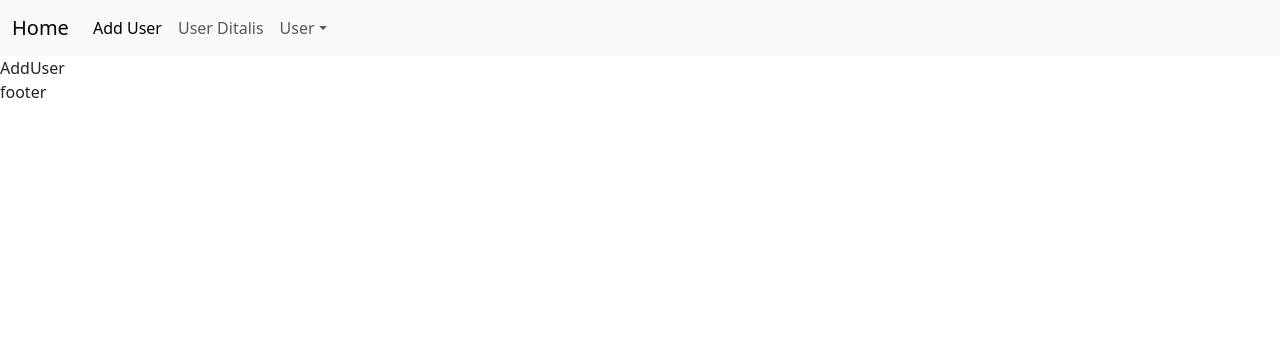
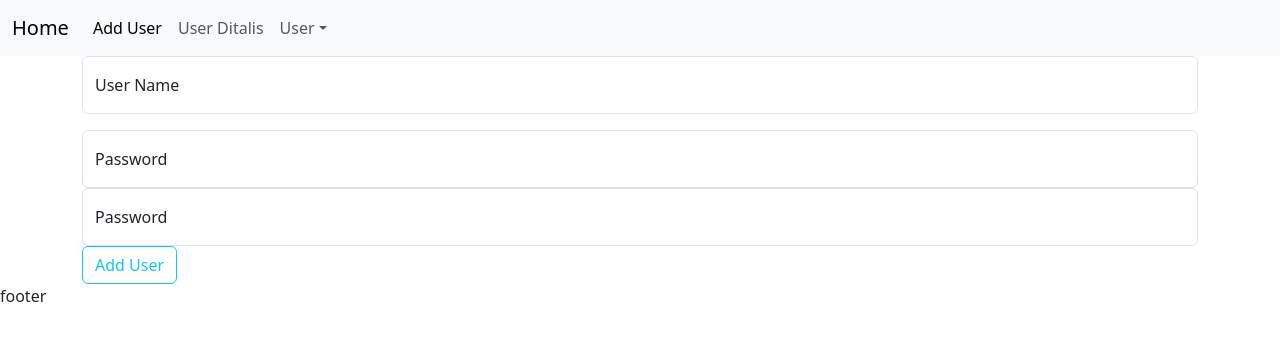
Before and after one commit to islamalama22/UMSReact, a React (Vite) app: page /users/add in a window 1280 px wide. Shown: the top 340 px of the page. Built offline with nearby package versions, Linux system fonts and the light colour scheme.

Commit message:
form  hook

```diff
--- a/package.json
+++ b/package.json
@@ -14,6 +14,7 @@
     "bootstrap": "^5.3.8",
     "react": "^19.1.1",
     "react-dom": "^19.1.1",
+    "react-hook-form": "^7.68.0",
     "react-icons": "^5.5.0",
     "react-router-dom": "^7.10.1",
     "react-toastify": "^11.0.5"
--- a/src/assets/componenets/navbar/Navbar.jsx
+++ b/src/assets/componenets/navbar/Navbar.jsx
@@ -26,7 +26,7 @@ function Navbar() {
                 <Link
                   className="nav-link active"
                   aria-current="page"
-                  to={"/add"}
+                  to={"/users/add"}
                 >
                   Add User
                 </Link>
--- a/src/assets/pages/user/AddUser.jsx
+++ b/src/assets/pages/user/AddUser.jsx
@@ -1,11 +1,39 @@
-import React from 'react'
+import React, { useState } from 'react'
+import {useForm} from 'react-hook-form'
 
 function AddUser() {
+
+
+  const {register,handleSubmit,formState:{errors}}=useForm();
+
+  const AddUser=(test)=>{
+console.log(test);
+  }
+
   return (
-    <div>
-      AddUser
+    <div className="container">
+      <form onSubmit={handleSubmit(AddUser)}>
+        <div className="form-floating mb-3">
+          <input  {...register('name')}  type="text"  className="form-control" id="userName" placeholder="userName" />
+          <label htmlFor="floatingInput">User Name</label>
+        </div>
+
+
+        <div className="form-floating">
+          <input {...register('email')} type="password" className="form-control" id="floatingPassword" placeholder="Password" />
+          <label htmlFor="floatingPassword">Password</label>
+        </div>
+
+         <div className="form-floating">
+          <input  {...register('age')} type="text" className="form-control" id="floatingPassword" placeholder="Password" />
+          <label htmlFor="floatingPassword">Password</label>
+        </div>
+
+        <button className='btn btn-outline-info'> Add User</button>
+      </form>
     </div>
+
   )
 }
 
-export default AddUser
+export default AddUser;
```
Also changed, not shown: 1 other file (tests, documents, lock files or other folders).
